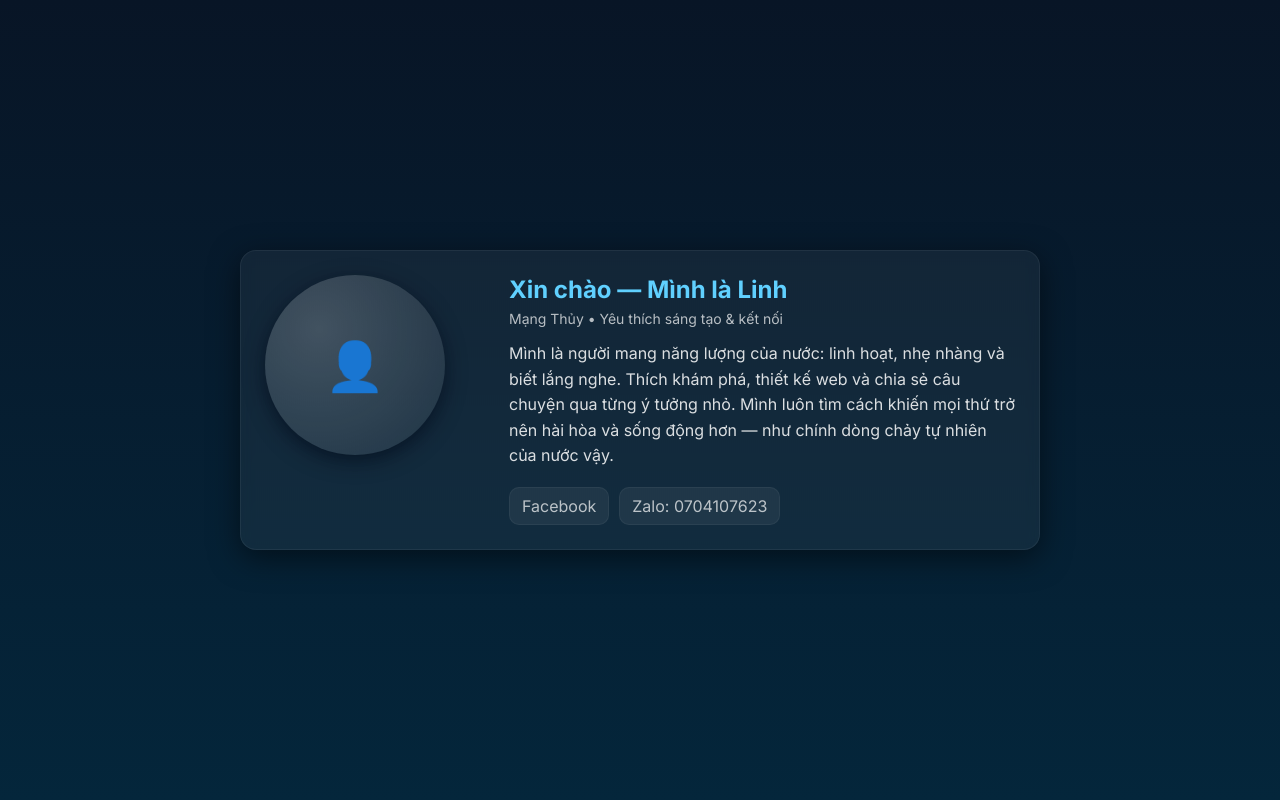
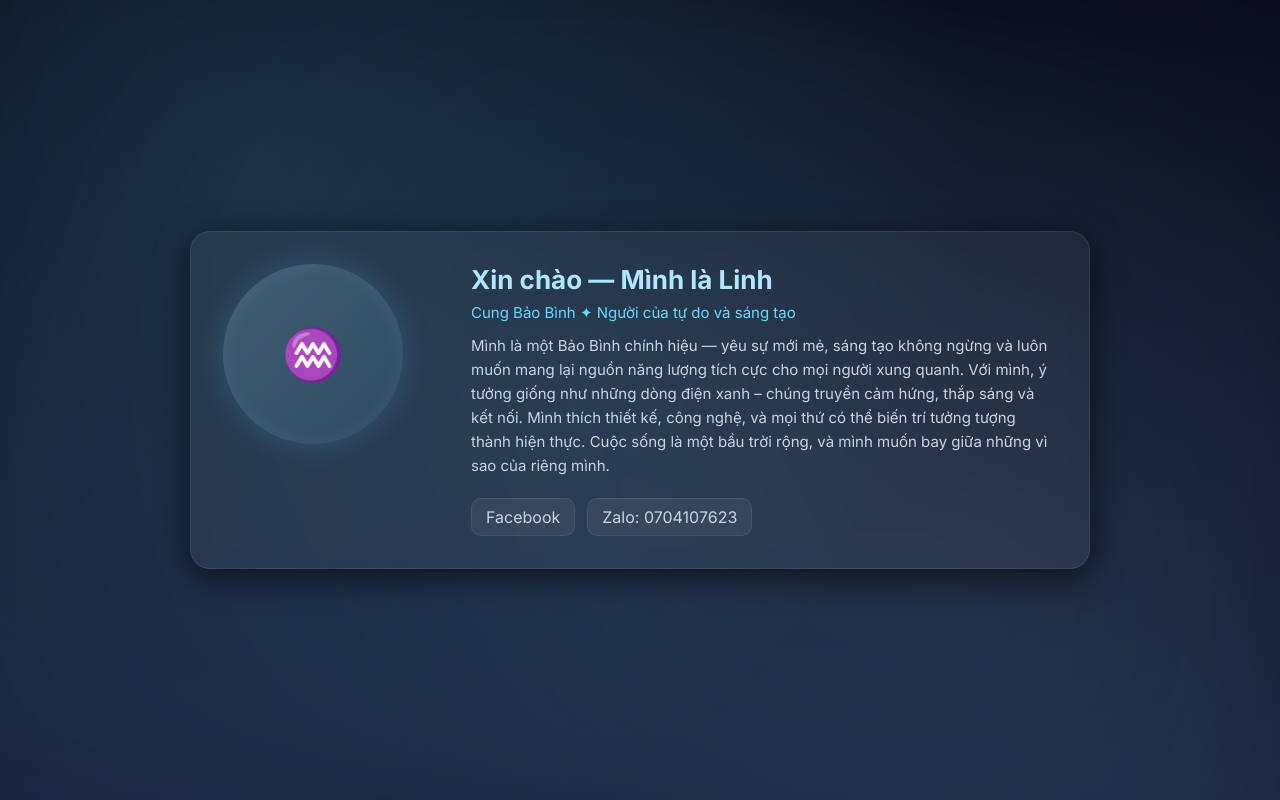
Before and after one commit to nnhattorinx2-coder/HocLapTrinhAI, a plain HTML site: page index.html in a window 1280 px wide. Drawn offline with Linux system fonts and the light colour scheme.

Commit message:
Change profile title and update personal details
Updated profile title and content to reflect zodiac sign.

```diff
--- a/index.html
+++ b/index.html
@@ -3,80 +3,97 @@
 <head>
   <meta charset="utf-8" />
   <meta name="viewport" content="width=device-width,initial-scale=1" />
-  <title>Profile - Trang cá nhân</title>
+  <title>Profile - Cung Bảo Bình</title>
   <link rel="preconnect" href="https://fonts.googleapis.com">
   <link rel="preconnect" href="https://fonts.gstatic.com" crossorigin>
   <link href="https://fonts.googleapis.com/css2?family=Inter:wght@300;400;600;700&display=swap" rel="stylesheet">
   <style>
     :root{
-      --bg-1: #081526;
-      --bg-2: #04263b;
-      --accent: #2fe3ff;
-      --accent-2: #60d0ff;
-      --glass: rgba(255,255,255,0.06);
-      --muted: rgba(255,255,255,0.7);
-      --card: rgba(255,255,255,0.04);
-      --glass-border: rgba(255,255,255,0.06);
-      --radius: 16px;
-      font-family: 'Inter', system-ui;
+      /* Tông màu phong thủy của cung Bảo Bình (khí + nước) */
+      --bg1:#0a0d1c;  /* xanh đen vũ trụ */
+      --bg2:#1b2540;  /* lam thiên thanh */
+      --accent:#66d9ff; /* xanh ngọc sáng */
+      --accent2:#b0e7ff; /* ánh sáng sao */
+      --muted:#c8d5e1;
+      --card:#10182e;
+      --glass:rgba(255,255,255,0.06);
+      font-family:'Inter',sans-serif;
     }
 
-    *{box-sizing:border-box}
-    html,body{height:100%}
+    *{box-sizing:border-box;margin:0;padding:0}
     body{
-      margin:0;
-      background: linear-gradient(180deg,var(--bg-1), var(--bg-2));
+      min-height:100vh;
+      background: radial-gradient(circle at 20% 20%, rgba(102,217,255,0.12), transparent 60%), linear-gradient(180deg,var(--bg1), var(--bg2));
       color:var(--muted);
-      display:flex;
-      align-items:center;
-      justify-content:center;
+      display:flex;align-items:center;justify-content:center;
       padding:40px;
+      overflow:hidden;
+    }
+
+    /* Hiệu ứng ánh sáng động */
+    .aura{
+      position:fixed;inset:0;pointer-events:none;z-index:0;
+      background: radial-gradient(800px 800px at 50% 50%, rgba(102,217,255,0.08), transparent), radial-gradient(600px 600px at 80% 80%, rgba(176,231,255,0.05), transparent);
+      animation: glow 10s ease-in-out infinite alternate;
+      filter:blur(40px);
+    }
+    @keyframes glow{
+      0%{transform:scale(1) rotate(0deg)}
+      100%{transform:scale(1.05) rotate(10deg)}
     }
 
     .card{
-      position:relative;
-      width:min(800px,95%);
-      display:grid;
-      grid-template-columns:220px 1fr;
-      gap:24px;
-      background: rgba(255,255,255,0.05);
-      border-radius:var(--radius);
-      padding:24px;
-      box-shadow:0 8px 30px rgba(0,0,0,0.5);
-      border:1px solid var(--glass-border);
-      backdrop-filter: blur(6px);
+      position:relative;z-index:1;
+      background:rgba(255,255,255,0.05);
+      border-radius:20px;
+      border:1px solid rgba(255,255,255,0.08);
+      box-shadow:0 8px 32px rgba(0,0,0,0.6);
+      padding:32px;
+      max-width:900px;width:95%;
+      display:grid;grid-template-columns:220px 1fr;gap:28px;
+      backdrop-filter:blur(10px);
+      animation: appear 1s ease forwards;
+    }
+    @keyframes appear{from{opacity:0;transform:translateY(20px)}to{opacity:1;transform:none}}
+
+    .avatar{
+      width:180px;height:180px;border-radius:50%;
+      background:linear-gradient(135deg,rgba(176,231,255,0.2),rgba(102,217,255,0.1));
+      display:flex;align-items:center;justify-content:center;font-size:50px;color:var(--accent);
+      box-shadow:0 0 30px rgba(102,217,255,0.2),inset 0 0 20px rgba(176,231,255,0.08);
     }
 
-    .avatar{
-      width:180px; height:180px; border-radius:50%; overflow:hidden;
-      background:radial-gradient(circle at 30% 30%, rgba(255,255,255,0.2), rgba(255,255,255,0.05));
-      display:flex;align-items:center;justify-content:center;
-      font-size:48px;color:var(--accent);
-      box-shadow:0 6px 20px rgba(2,8,23,0.6);
+    h1{color:var(--accent2);font-size:26px;margin-bottom:8px}
+    .subtitle{font-size:15px;color:var(--accent);margin-bottom:12px}
+    .bio{line-height:1.6;font-size:15px}
+
+    .meta{display:flex;gap:12px;margin-top:20px;flex-wrap:wrap}
+    .meta a{
+      background:rgba(255,255,255,0.06);
+      border:1px solid rgba(255,255,255,0.08);
+      padding:8px 14px;
+      border-radius:10px;
+      color:var(--muted);
+      text-decoration:none;
+      transition:all .3s ease;
     }
+    .meta a:hover{background:var(--accent);color:#00111c;box-shadow:0 0 20px rgba(102,217,255,0.4)}
 
-    h1{margin:0;font-size:24px;color:var(--accent-2)}
-    .subtitle{font-size:14px;color:var(--muted);margin-top:6px}
-    .bio{margin-top:14px;line-height:1.6;color:rgba(255,255,255,0.85)}
-
-    .meta{display:flex;gap:10px;margin-top:18px;flex-wrap:wrap}
-    .meta a{padding:8px 12px;border-radius:10px;background:rgba(255,255,255,0.06);text-decoration:none;color:var(--muted);border:1px solid rgba(255,255,255,0.05)}
-    .meta a:hover{color:var(--accent)}
-
-    @media(max-width:700px){
-      .card{grid-template-columns:1fr;text-align:center}
+    @media(max-width:750px){
+      .card{grid-template-columns:1fr;text-align:center;padding:24px}
       .avatar{margin:0 auto}
     }
   </style>
 </head>
 <body>
+  <div class="aura"></div>
+
   <div class="card">
-    <div class="avatar">👤</div>
+    <div class="avatar">♒</div>
     <div>
       <h1>Xin chào — Mình là Linh</h1>
-      <div class="subtitle">Mạng Thủy • Yêu thích sáng tạo & kết nối</div>
-      <p class="bio">Mình là người mang năng lượng của nước: linh hoạt, nhẹ nhàng và biết lắng nghe. Thích khám phá, thiết kế web và chia sẻ câu chuyện qua từng ý tưởng nhỏ. Mình luôn tìm cách khiến mọi thứ trở nên hài hòa và sống động hơn — như chính dòng chảy tự nhiên của nước vậy.</p>
-
+      <div class="subtitle">Cung Bảo Bình ✦ Người của tự do và sáng tạo</div>
+      <p class="bio">Mình là một Bảo Bình chính hiệu — yêu sự mới mẻ, sáng tạo không ngừng và luôn muốn mang lại nguồn năng lượng tích cực cho mọi người xung quanh. Với mình, ý tưởng giống như những dòng điện xanh – chúng truyền cảm hứng, thắp sáng và kết nối. Mình thích thiết kế, công nghệ, và mọi thứ có thể biến trí tưởng tượng thành hiện thực. Cuộc sống là một bầu trời rộng, và mình muốn bay giữa những vì sao của riêng mình.</p>
       <div class="meta">
         <a href="https://www.facebook.com/share/17Gvgmu24A/?mibextid=wwXIfr" target="_blank">Facebook</a>
         <a href="tel:0704107623">Zalo: 0704107623</a>
```
